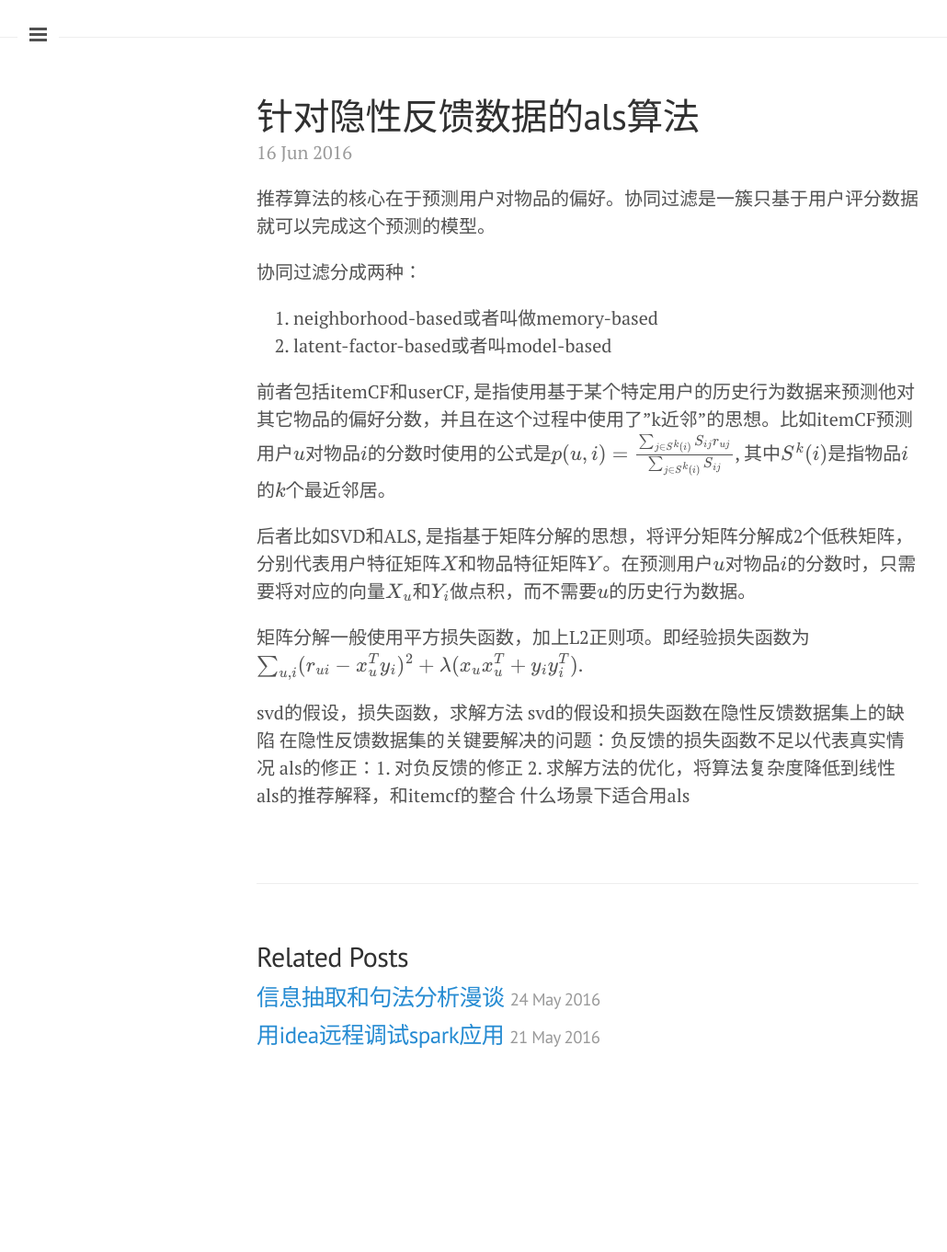
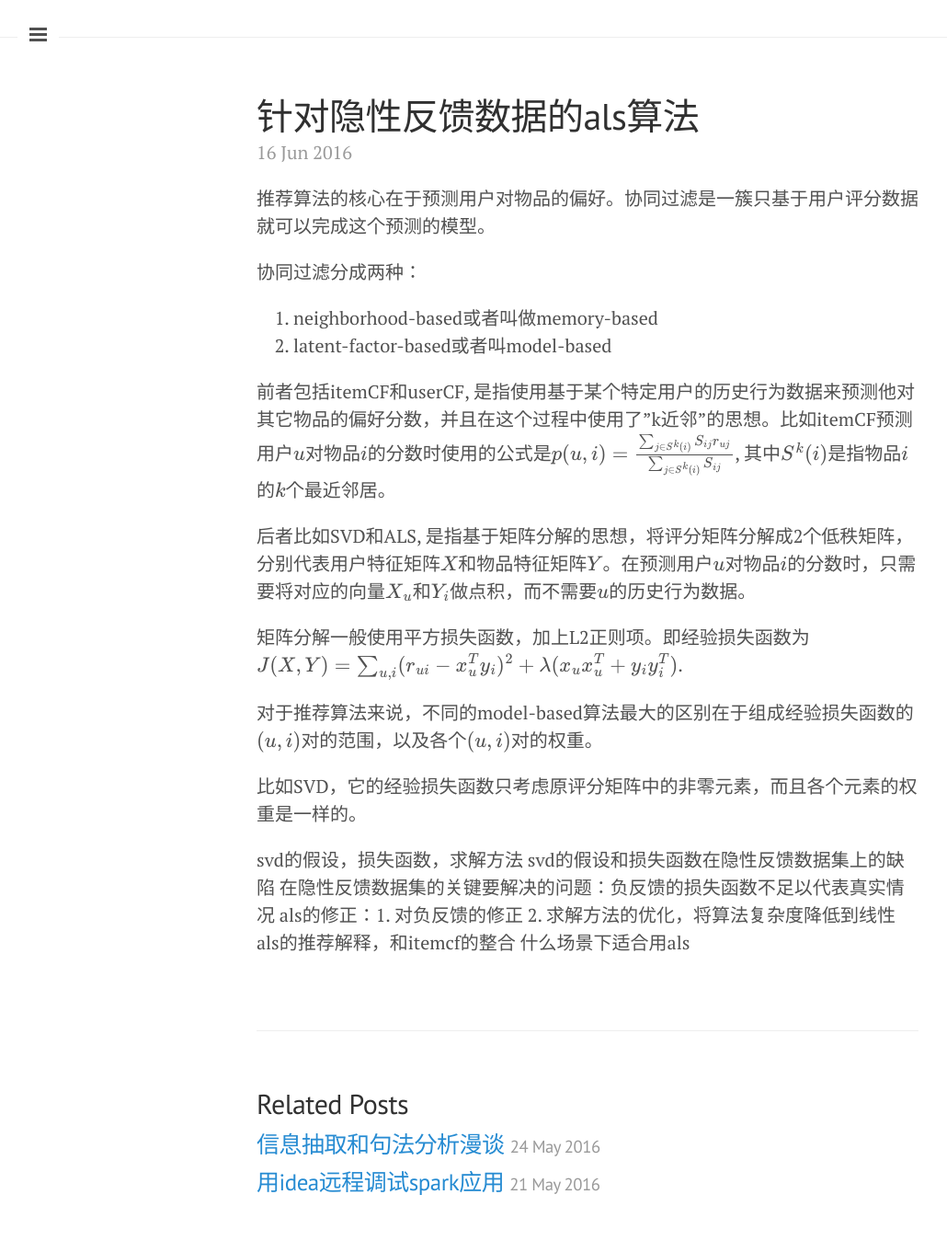
Before and after one commit to nomadcube/nomadcube.github.io, a Jekyll site: the page built from _posts/2016-06-16-针对隐性反馈数据的als算法.md, in a window 1280 px wide. Shown: the whole page at 92% size, without its empty margins (1-1031 px from the left). Built offline with Jekyll 4.4.1, drawn with Linux system fonts in a browser that asks for light colours; formulas are drawn with MathJax 3; comment, search, counter and statistics services are not loaded; before the commit the page ends 1201 px from its top, so only the background shows below that.

Commit message:
新文章

```diff
--- a/_posts/2016-06-16-针对隐性反馈数据的als算法.md
+++ b/_posts/2016-06-16-针对隐性反馈数据的als算法.md
@@ -14,7 +14,13 @@ tags: 推荐算法
 
 后者比如SVD和ALS, 是指基于矩阵分解的思想，将评分矩阵分解成2个低秩矩阵，分别代表用户特征矩阵$$X$$和物品特征矩阵$$Y$$。在预测用户$$u$$对物品$$i$$的分数时，只需要将对应的向量$$X_u$$和$$Y_i$$做点积，而不需要$$u$$的历史行为数据。
 
-矩阵分解一般使用平方损失函数，加上L2正则项。即经验损失函数为$$\sum_{u,i} (r_{ui} - x_u^Ty_i)^2 + \lambda(x_ux_u^T + y_iy_i^T)$$.
+矩阵分解一般使用平方损失函数，加上L2正则项。即经验损失函数为$$J(X,Y) = \sum_{u,i} (r_{ui} - x_u^Ty_i)^2 + \lambda(x_ux_u^T + y_iy_i^T)$$.
+
+对于推荐算法来说，不同的model-based算法最大的区别在于组成经验损失函数的$$(u,i)$$对的范围，以及各个$$(u,i)$$对的权重。
+
+比如SVD，它的经验损失函数只考虑原评分矩阵中的非零元素，而且各个元素的权重是一样的。
+
+
 
 svd的假设，损失函数，求解方法
 svd的假设和损失函数在隐性反馈数据集上的缺陷
```
